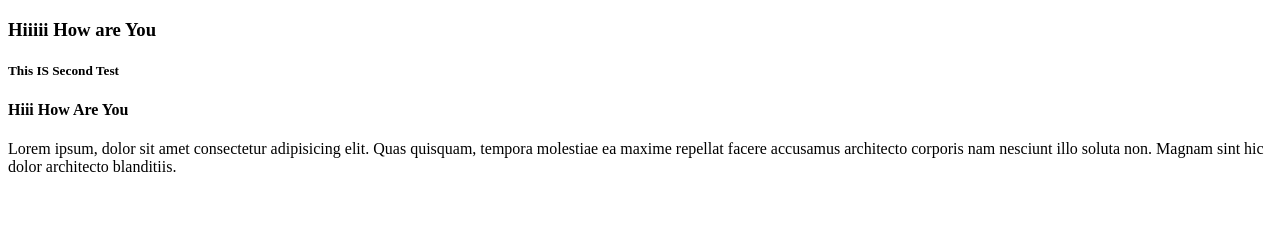
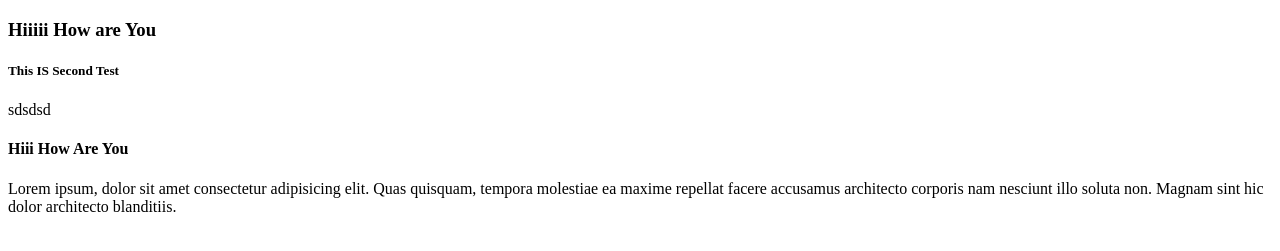
Before and after one commit to yogeshkhankar-web-hub/GitProject, a plain HTML site: page index.html in a window 1280 px wide. Shown: the part 61-312 px from the top of the page. Drawn offline with Linux system fonts and the light colour scheme.

Commit message:
changes Four

```diff
--- a/index.html
+++ b/index.html
@@ -9,6 +9,7 @@
     <h1>This Is Demo Git Hub</h1>
      <h3>Hiiiii How are You </h3>
     <h5>This IS Second Test</h5>
+    sdsdsd
     <h4>Hiii How Are You</h4>
     <p>Lorem ipsum, dolor sit amet consectetur adipisicing elit. Quas quisquam, tempora molestiae ea maxime repellat facere accusamus architecto corporis nam nesciunt illo soluta non. Magnam sint hic dolor architecto blanditiis. </p>
 </body>
```
